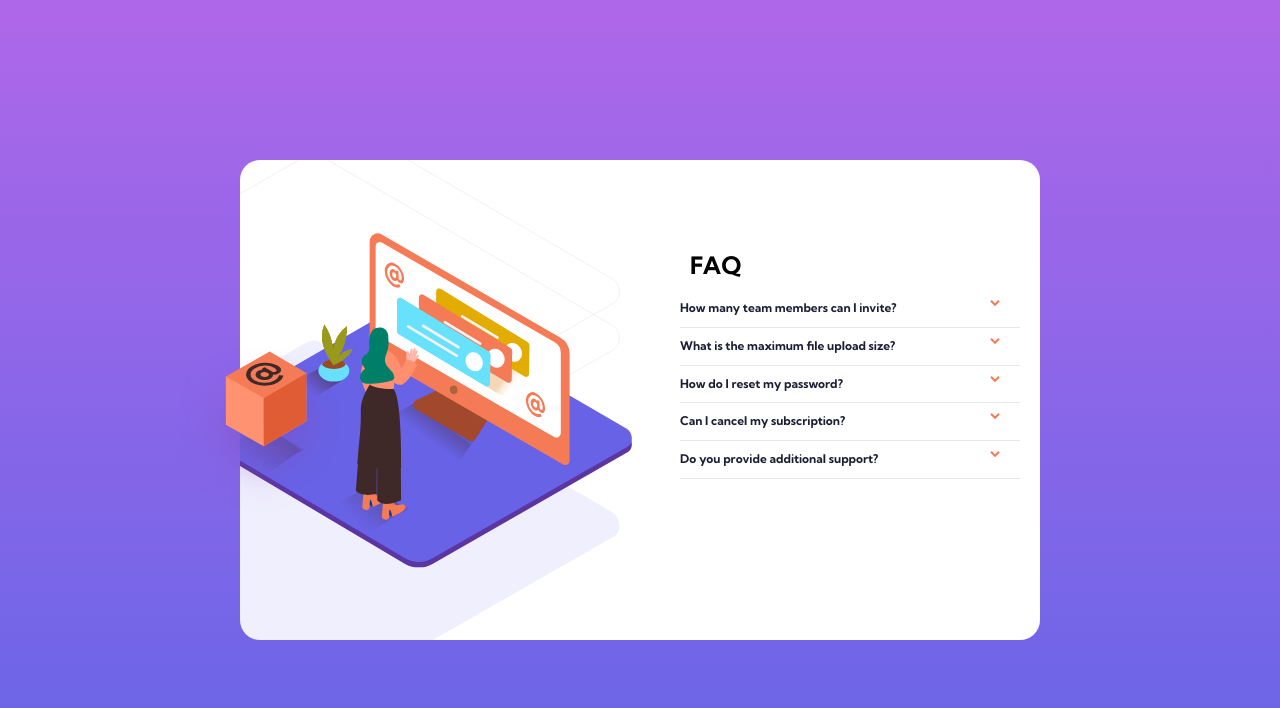
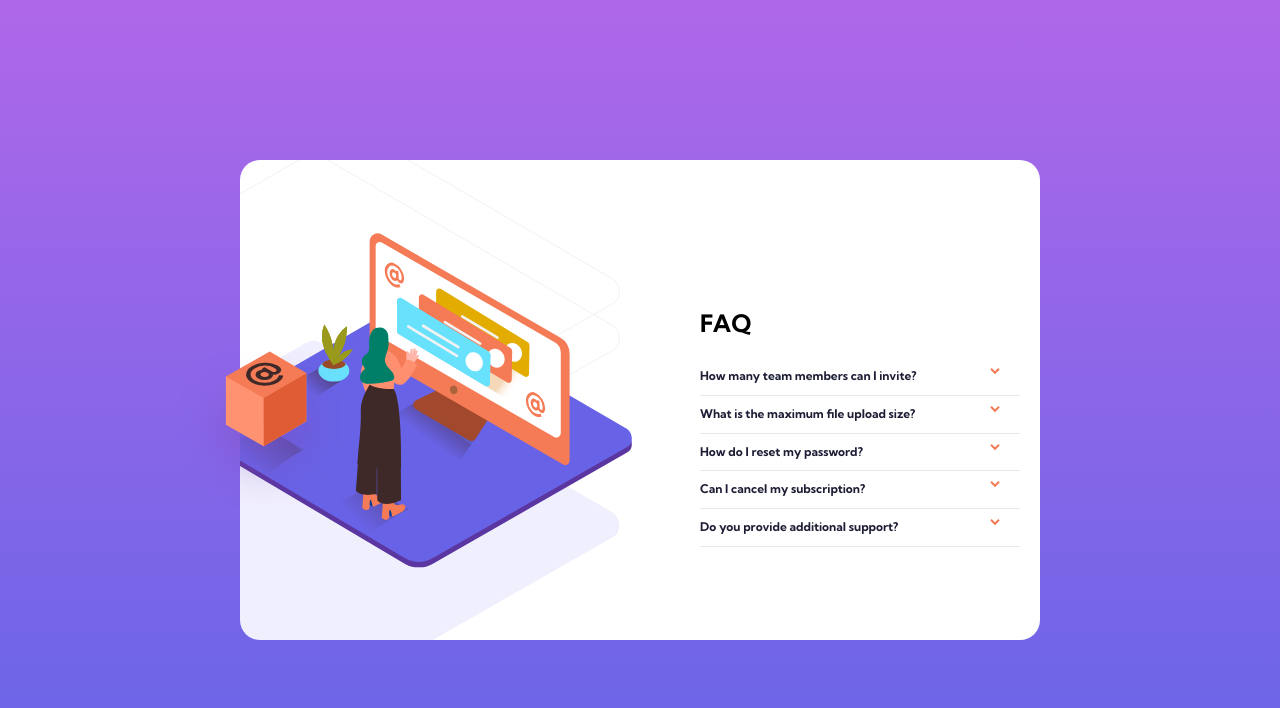
Before and after one commit to jeanieherold/vanilla-js-accordion, a plain HTML site: page index.html in a window 1280 px wide. Drawn offline with Linux system fonts and the light colour scheme.

Commit message:
good enuff

```diff
--- a/css/styles.scss
+++ b/css/styles.scss
@@ -42,13 +42,8 @@ p {
     border-radius: 20px;
     width: 80%;
     max-width: 800px;
-    margin: 0 auto;
+    margin: 75px auto;
     padding: 0;
-
-    h1 {
-        margin-bottom: 1rem;
-        padding: 0 1rem;
-    }
 }
 
 .banner-image {
@@ -73,7 +68,7 @@ p {
     .svg-container {
         position: relative;
         width: 100%;
-        height: 200px;
+        height: 150px;
 
         img {
             position: absolute;
@@ -100,11 +95,11 @@ p {
     // align-self: center;
     width: 100%;
     height: auto;
-    padding: 2rem;
+    padding: 0 3rem 5rem;
 
     h1 {
         text-align: center;
-        margin-top: 0;
+        margin: 0 0 2rem;
     }
 
     .accordion-item-container {
@@ -193,6 +188,7 @@ p {
         flex-wrap: nowrap;
         padding: 0;
         min-height: 60vh;
+        margin: 0 auto;
     }
 
     .banner-image {
@@ -252,14 +248,13 @@ p {
     }
 
     .accordion {
-        padding: 2rem 2rem 2rem 0;
+        padding: 2rem;
         width: 45%;
-        margin-top: 4rem;
         // align-self: center;
 
         h1 {
             text-align: left;
-            margin-top: 3rem;
+            margin: 40% 0 2rem;
         }
     }
 
```
Also changed, not shown: css/styles.css, 1 other file.
